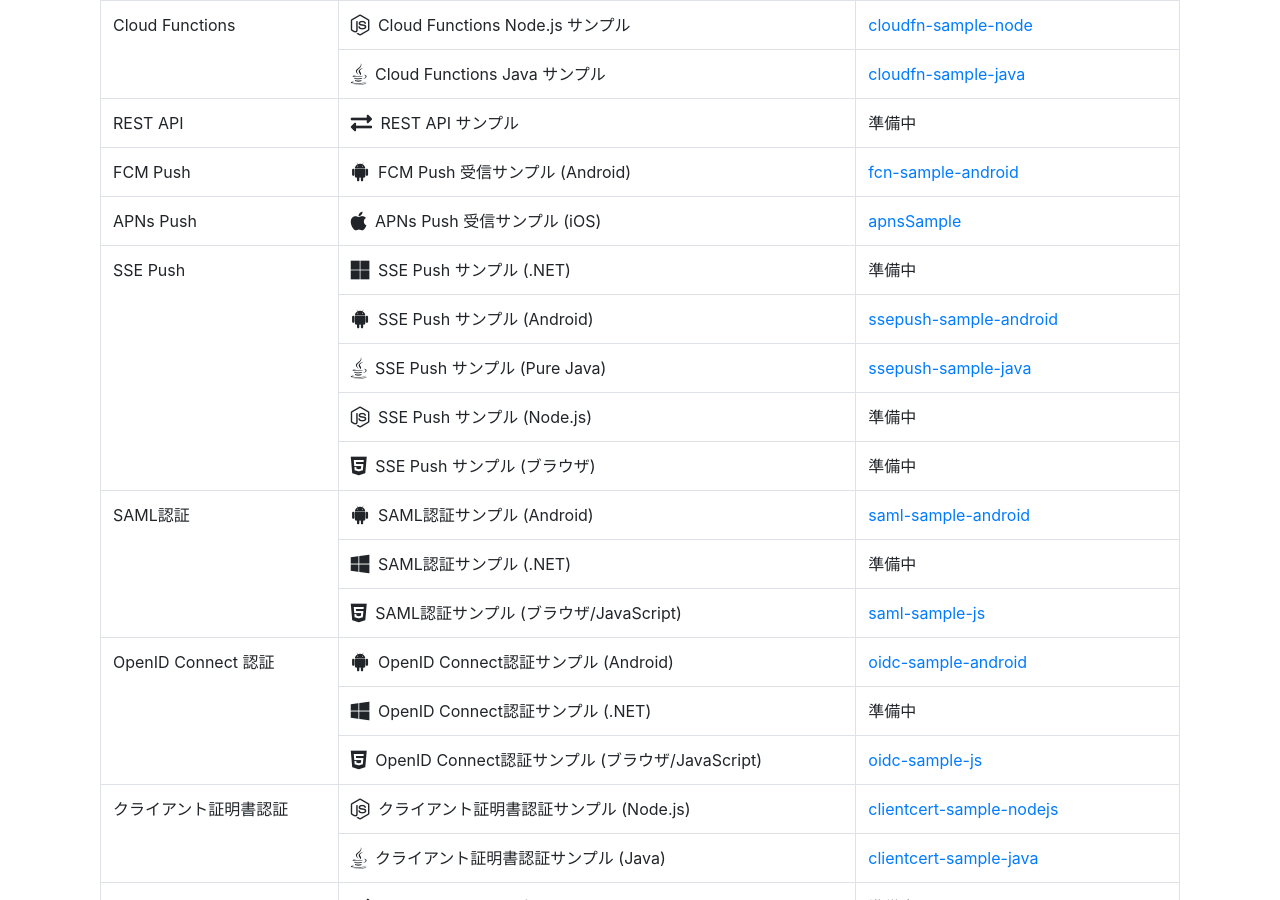
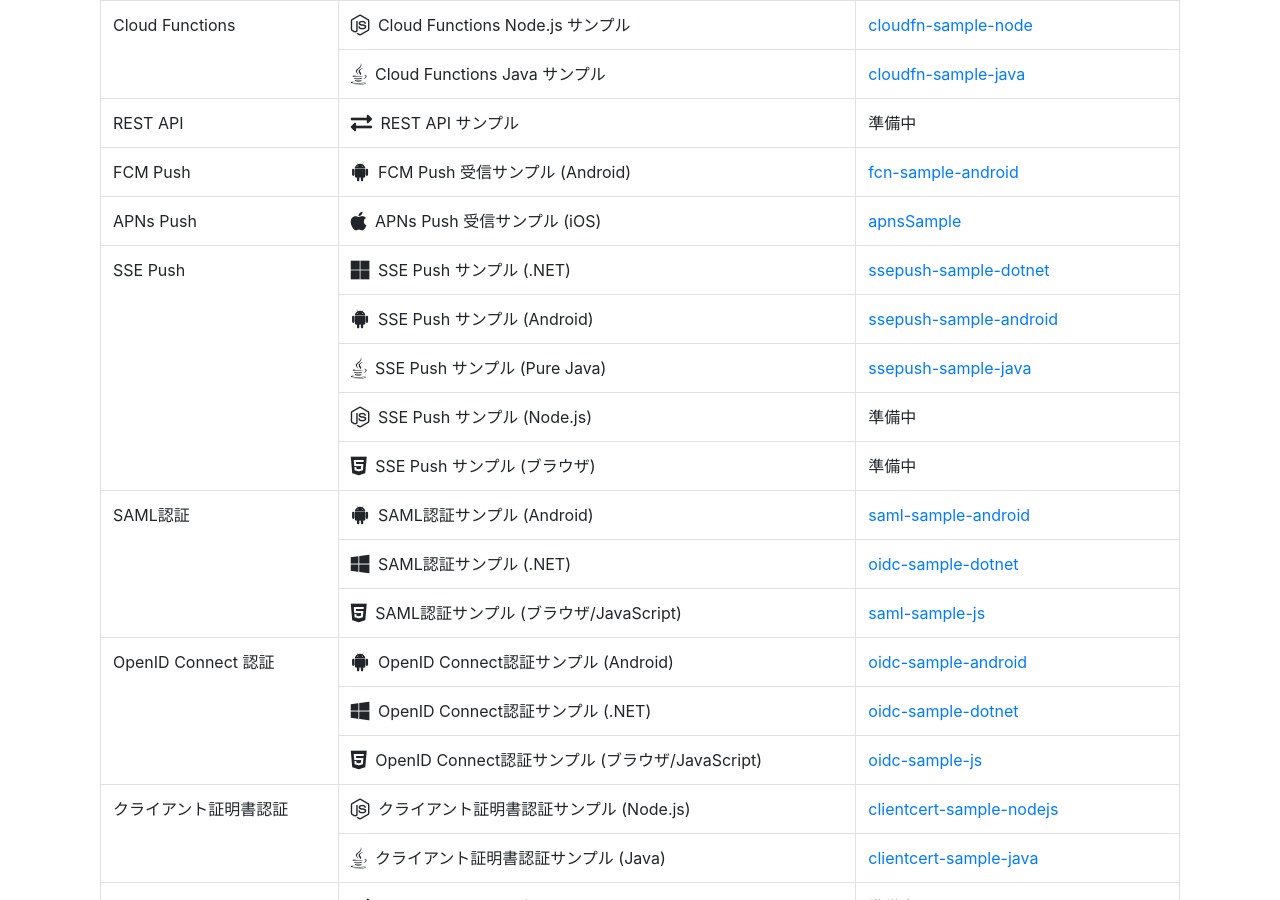
Before and after one commit to nec-baas/nec-baas.github.io, a Jekyll site: the page built from samples.html, in a window 1280 px wide and 900 px high, scrolled down 689 px. Built offline with Jekyll 4.4.1, drawn with Linux system fonts in a browser that asks for light colours; nearby versions of some CDN libraries.

Commit message:
add samples (.net)

```diff
--- a/samples.html
+++ b/samples.html
@@ -91,7 +91,7 @@
                 <tr>
                     <td rowspan="5">SSE Push</td>
                     <td><i class="fab fa-microsoft fa-lg pr-1"></i> SSE Push サンプル (.NET)</td>
-                    <td>準備中</td>
+                    <td><a href="https://github.com/nec-baas/ssepush-sample-dotnet">ssepush-sample-dotnet</a></td>
                 </tr>
                 <tr>
                     <td><i class="fab fa-android fa-lg pr-1"></i> SSE Push サンプル (Android)</td>
@@ -117,7 +117,7 @@
                 </tr>
                 <tr>
                     <td><i class="fab fa-windows fa-lg pr-1"></i> SAML認証サンプル (.NET)</td>
-                    <td>準備中</td>
+                    <td><a href="https://github.com/nec-baas/saml-sample-dotnet">oidc-sample-dotnet</a></td>
                 </tr>
                 <tr>
                     <td><i class="fab fa-html5 fa-lg pr-1"></i> SAML認証サンプル (ブラウザ/JavaScript)</td>
@@ -131,7 +131,7 @@
                 </tr>
                 <tr>
                     <td><i class="fab fa-windows fa-lg pr-1"></i> OpenID Connect認証サンプル (.NET)</td>
-                    <td>準備中</td>
+                    <td><a href="https://github.com/nec-baas/oidc-sample-dotnet">oidc-sample-dotnet</a></td>
                 </tr>
                 <tr>
                     <td><i class="fab fa-html5 fa-lg pr-1"></i> OpenID Connect認証サンプル (ブラウザ/JavaScript)</td>
```
